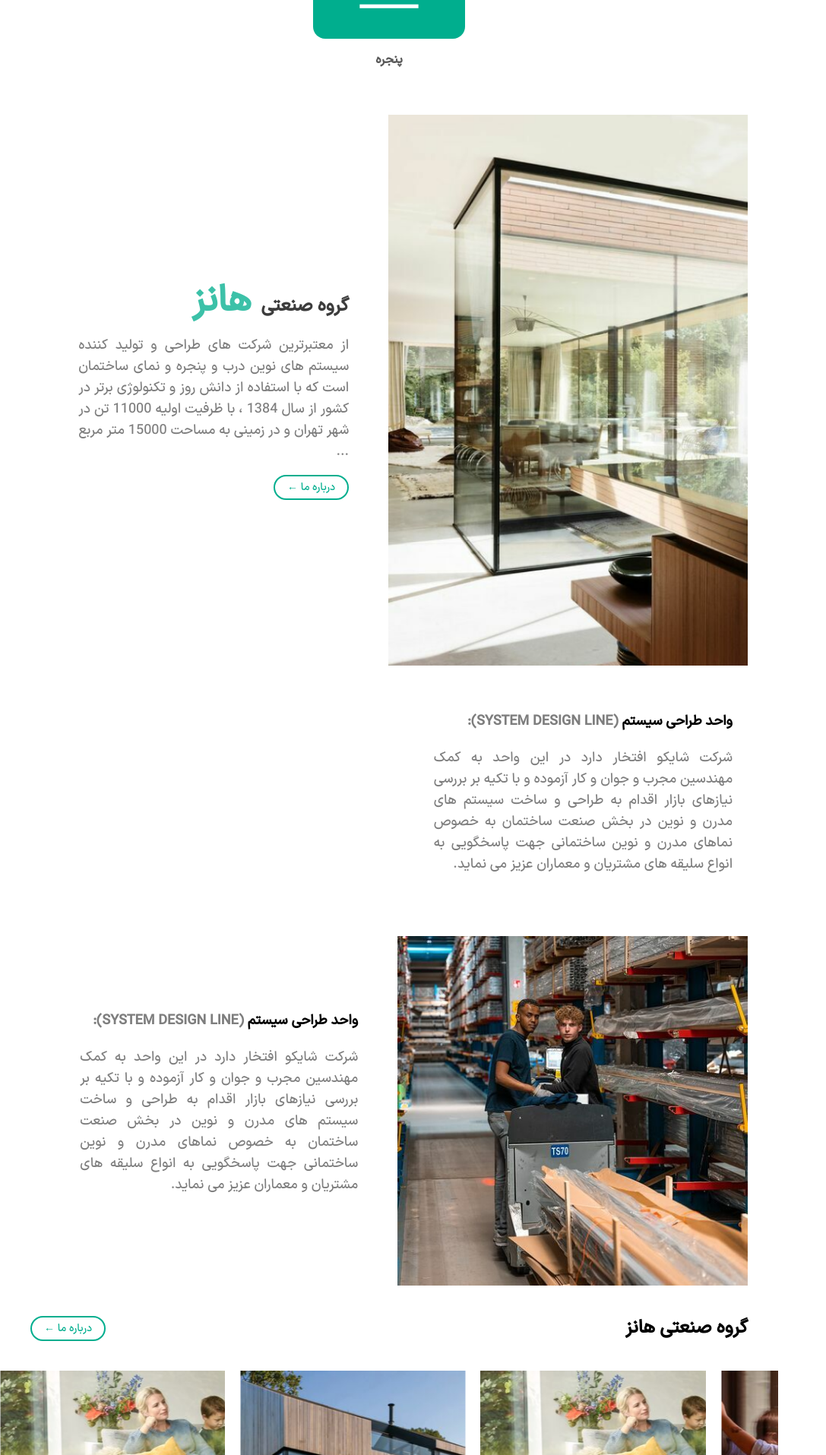
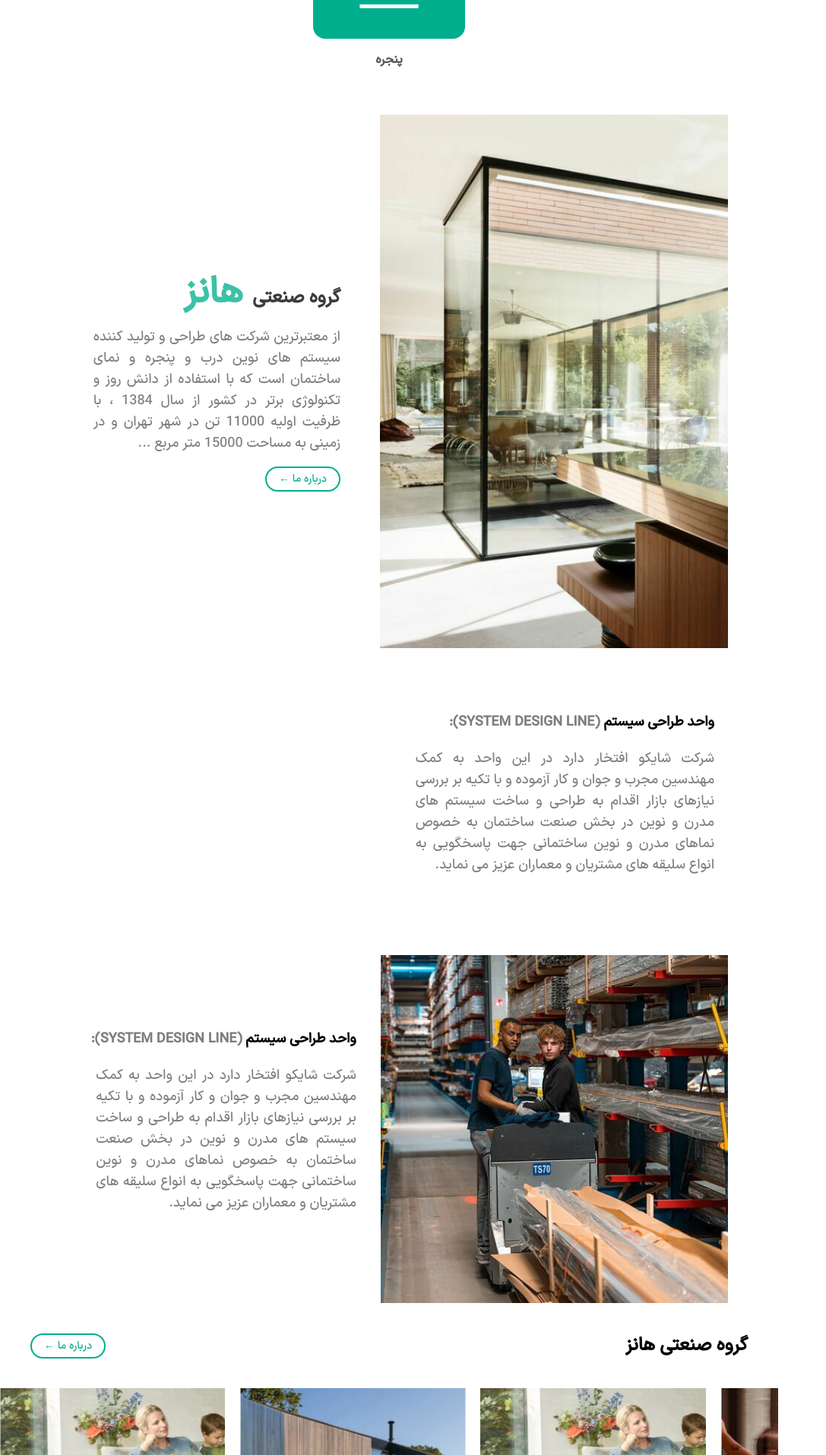
Before and after one commit to zahra-hsb/hanz-, a Next.js app: page / in a window 1280 px wide. Shown: the part 1204-3119 px from the top of the page at 76% size, without its empty margins (0-1087 px from the left). Built offline with nearby package versions, Linux system fonts and the light colour scheme.

Commit message:
about section width created

```diff
--- a/src/components/layout/AboutSection/index.jsx
+++ b/src/components/layout/AboutSection/index.jsx
@@ -8,7 +8,7 @@ const AboutSection = () => {
     return (
         <>
             <section className="flex flex-col pt-5 w-full lg:m-auto">
-                <div className="flex w-full flex-col lg:flex-row items-center justify-between gap-5">
+                <div className="flex w-full xl:w-[95%] xl:m-auto flex-col lg:flex-row items-center justify-between gap-5">
                     <div className="lg:mr-10">
                         <Image src={picture} alt="hanz" />
                     </div>
@@ -28,12 +28,12 @@ const AboutSection = () => {
                             </p>
                         </div>
                         <div>
-                            <Button title={'درباره ما'} url={'/about'} border={'border-2 border-green'}/>
+                            <Button title={'درباره ما'} url={'/about'} border={'border-2 border-green'} />
 
                         </div>
                     </div>
                 </div>
-                <div className="lg:w-1/2 p-5 m-5 lg:m-10">
+                <div className="lg:w-1/2 p-5 m-5 lg:m-16">
                     <div>
                         <h4 className="text-lg font-bold">
                             واحد طراحی سیستم <span className="opacity-50">(SYSTEM DESIGN LINE):</span>
@@ -48,7 +48,8 @@ const AboutSection = () => {
                         </p>
                     </div>
                 </div>
-                <div className="flex w-full flex-col lg:flex-row items-center justify-between gap-5">
+                <div className="flex w-full flex-col lg:flex-row items-center justify-center gap-5">
+                    <div className="flex items-center justify-between xl:w-[95%]">
                         <div className="lg:mr-10">
                             <Image src={Picture2} alt="hanz" />
                         </div>
@@ -67,6 +68,8 @@ const AboutSection = () => {
                                 </p>
                             </div>
                         </div>
+
+                    </div>
                 </div>
             </section>
         </>
```
Lines whose indentation alone changed are shown as unchanged.
